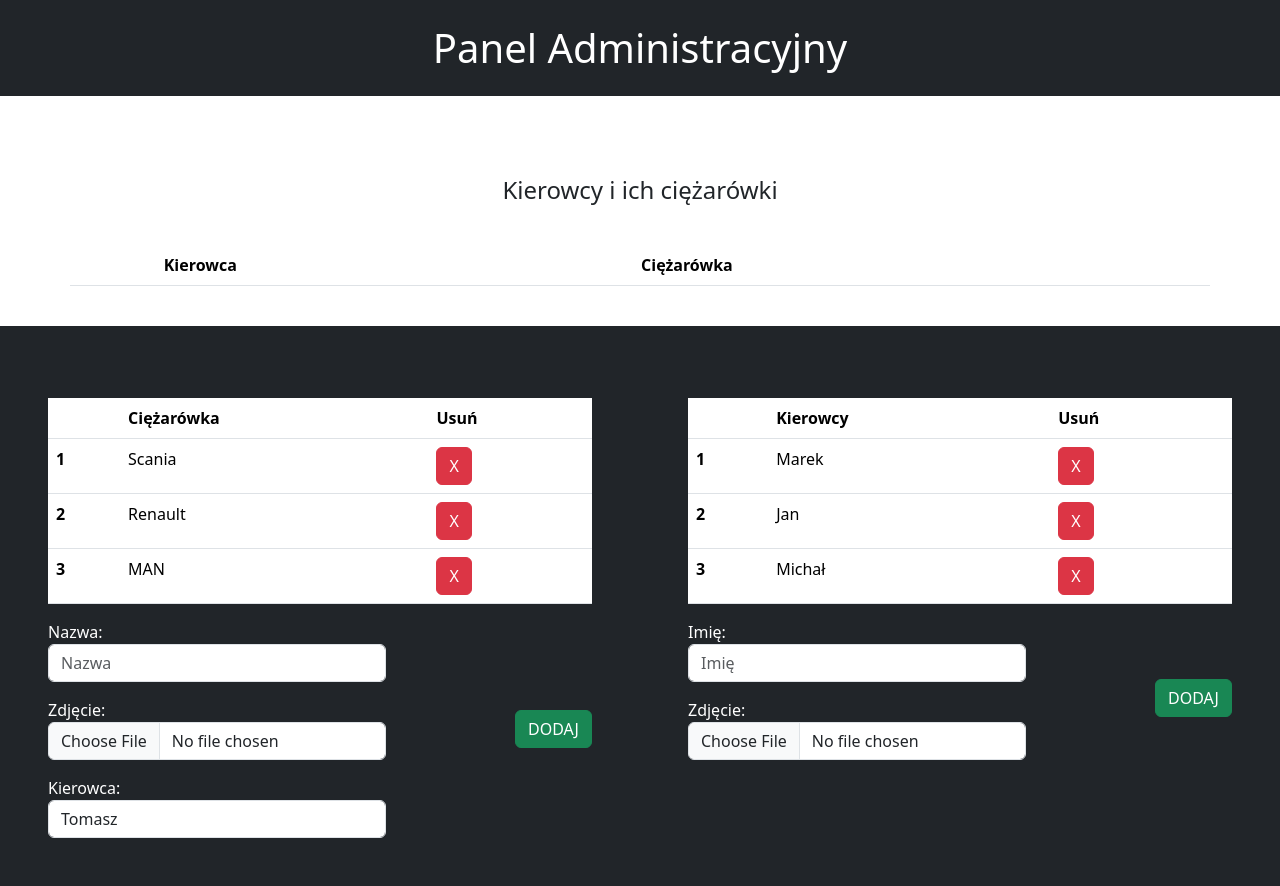
After one commit to jakubmrozo/Bootstrap, a PHP site: page /admin/dashboardx.php in a window 1280 px wide. The commit adds this page. Run offline with PHP 8.4, Linux system fonts and the light colour scheme; lists and menus that the app fills with data are empty.

Commit message:
correct driver i truck push to server

```diff
--- /dev/null
+++ b/admin/dashboardx.php
@@ -0,0 +1,139 @@
+
+
+<!DOCTYPE html>
+<html lang="en">
+  <head>
+    <meta charset="utf-8" />
+    <meta name="viewport" content="width=device-width, initial-scale=1" />
+    <title></title>
+    <link
+      href="https://cdn.jsdelivr.net/npm/bootstrap@5.3.3/dist/css/bootstrap.min.css"
+      rel="stylesheet"
+      integrity="sha384-QWTKZyjpPEjISv5WaRU9OFeRpok6YctnYmDr5pNlyT2bRjXh0JMhjY6hW+ALEwIH"
+      crossorigin="anonymous"
+    />
+  </head>
+  <body>
+    <div class="container-fluid">
+        <div class="row">
+            <h1 class="text-center col-12 bg-dark text-white p-4">Panel Administracyjny</h1>
+        </div>
+    </div>
+    <div class="container mt-5 pb-4">
+        <h4 class="text-center mt-3 mb-3 p-4">Kierowcy i ich ciężarówki</h1>
+            <div class="row">
+                <table class="table table-striped">
+                    <thead>
+                        <tr>
+                            <th scope="col"></th>
+                            <th scope="col">Kierowca</th>
+                            <th scope="col">Ciężarówka</th>
+                        </tr>
+                    </thead>
+                    <tbody>
+
+
+                    </tbody>
+                </table>
+
+            </div>
+    </div>
+    <div class="container-fluid bg-dark pt-4">
+        <div class="row text-white">
+            <div class="col-6 p-5">
+                <table class="table">
+                    <thead>
+                        <tr>
+                            <th scope="col"></th>
+                            <th scope="col">Ciężarówka</th>
+                            <th scope="col">Usuń</th>
+                        </tr>
+                    </thead>
+                    <tbody>
+                        <tr>
+                            <th scope="row">1</th>
+                            <td>Scania</td>
+                            <td><button class="btn btn-danger" onclick="location.href=delete_truck?">X</button></td>
+                        </tr>
+                        <tr>
+                            <th scope="row">2</th>
+                            <td>Renault</td>
+                            <td><button class="btn btn-danger">X</button></td>
+                        </tr>
+                        <tr>
+                            <th scope="row">3</th>
+                            <td>MAN</td>
+                            <td><button class="btn btn-danger" onclick="(function(){
+                            location.href = 'delete/delete_truck.php?id'
+})">X</button></td>
+                        </tr>
+                    </tbody>
+                </table>
+                <form action="trucks.php" enctype="multipart/form-data" method="POST" class="text-white d-flex justify-content-between align-items-center">
+                        <div class="forms">
+                            Nazwa: <input type="text" name="nick" id="inputNickOrEmail" class="form-control mb-3 col-8"
+                            placeholder="Nazwa" required>
+                            Zdjęcie: <input type="file" name="photo" class="form-control" id="photo" required>
+                            <div class="mt-3">
+                            Kierowca: <select name="kierowca" class="form-control" id="">
+                                <option value="" disabled>Kierowca</option>
+                                <option value="Tomasz" >Tomasz</option>
+                                <option value="an" >Jan</option>
+                                <option value="Michal">Michał</option>
+                            </select>
+                            </div>
+                        </div>
+                    <button class="btn btn-success">DODAJ</button>
+                </form>
+            </div>
+            <div class="col-6 p-5">
+                <table class="table ">
+                    <thead>
+                        <tr>
+                            <th scope="col"></th>
+                            <th scope="col">Kierowcy</th>
+                            <th scope="col">Usuń</th>
+                        </tr>
+                    </thead>
+                    <tbody>
+                        <tr>
+                            <th scope="row">1</th>
+                            <td>Marek</td>
+                            <td><button class="btn btn-danger">X</button></td>
+                        </tr>
+                        <tr>
+                            <th scope="row">2</th>
+                            <td>Jan</td>
+                            <td><button class="btn btn-danger">X</button></td>
+                        </tr>
+                        <tr>
+                            <th scope="row">3</th>
+                            <td>Michał</td>
+                            <td><button class="btn btn-danger" onclick="(function(){
+                            location.href = 'delete/delete_driver.php'
+})">X</button></td>
+                        </tr>
+                    </tbody>
+                </table>
+                <form action="drivers.php" enctype="multipart/form-data" method="POST" class="text-white d-flex justify-content-between align-items-center">
+                        <div id="forms">
+                            Imię: <input type="text" name="nick" id="inputNickOrEmail" class="form-control mb-3 col-8"
+                            placeholder="Imię" required>
+                            Zdjęcie: <input type="file" name="" class="form-control" id="">
+                            <div class="mt-3">
+
+                            </div>
+                        </div>
+                    <button class="btn btn-success">DODAJ</button>
+                </form>
+            </div>
+
+        </div>
+    </div>
+    <script
+      src="https://cdn.jsdelivr.net/npm/bootstrap@5.3.3/dist/js/bootstrap.bundle.min.js"
+      integrity="sha384-YvpcrYf0tY3lHB60NNkmXc5s9fDVZLESaAA55NDzOxhy9GkcIdslK1eN7N6jIeHz"
+      crossorigin="anonymous"
+    ></script>
+  </body>
+</html>
--- a/admin/login_copy.php
+++ b/admin/login haslo.php
@@ -1,10 +1,11 @@
 <?php
 if(!empty($_POST)) {
 echo $_POST['nick'],'',hash('whirpool',$_POST['password']);
-  }{
+  }else{
       echo hash('whirlpool','jakub1jakub1');
 
   }
 
 
+
 ?>
```
Also changed, not shown: admin/dashboard.php (renamed from admin/dashboard.html, +27 -13 lines), admin/delete/delete_driver.php (added, +9 -0 lines), admin/delete/delete_truck.php (added, +9 -0 lines), admin/drivers.php (added, +60 -0 lines), admin/functions.php (added, +87 -0 lines), admin/login obcy.php (added, +47 -0 lines), admin/login.php (+5 -2 lines), admin/sql_connect.php (added, +17 -0 lines), admin/trucks.php (+30 -5 lines), admin/drivers/Cracow city — kopia — kopia.jpg (added), admin/drivers/Cracow city — kopia.jpg (added), admin/drivers/Cracow city.jpg (added), admin/trucks/Cracow city — kopia.jpg (added), admin/trucks/Krakow.jpg (added).
